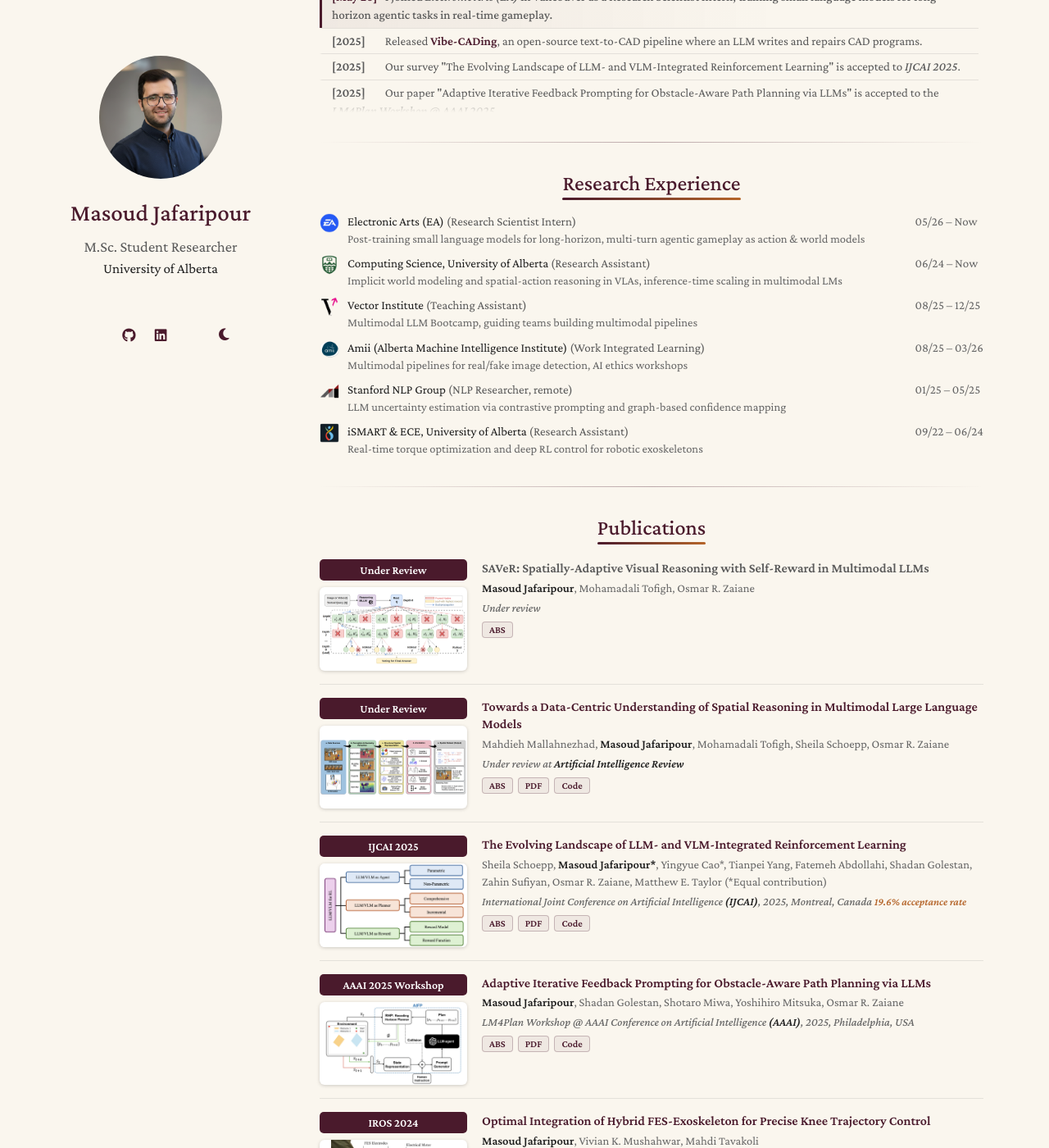
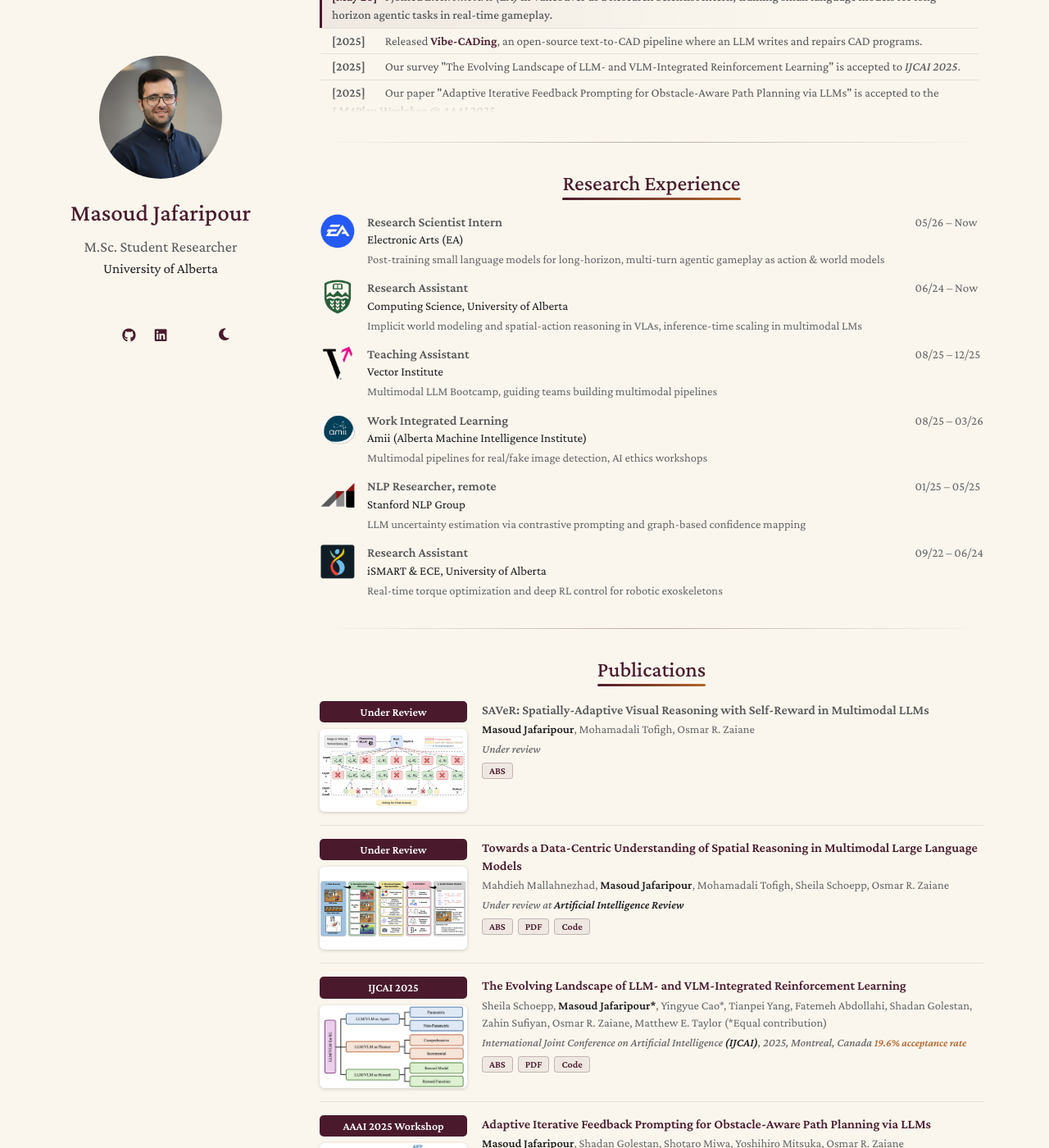
Before and after one commit to Masoudjafaripour/masoudjafaripour.github.io, a Jekyll site: the page built from index.md, in a window 1280 px wide and 1400 px high, scrolled down 523 px. Shown: the whole window at 82% size. Built offline with Jekyll 4.4.1, drawn with Linux system fonts in a browser that asks for light colours; a style sheet for code colours, icons or effects is not loaded.

Commit message:
Restyle research experience in a LinkedIn-style layout
Co-Authored-By: Claude Opus 5.5 <noreply@anthropic.com>

```diff
--- a/_includes/experience.md
+++ b/_includes/experience.md
@@ -10,7 +10,13 @@
   {%- else %}
   <i class="experience-icon {{ job.icon | default: 'fa-solid fa-flask' }}" aria-hidden="true"></i>
   {%- endif %}
-  <span class="experience-org">{% if job.link %}<a href="{{ job.link }}" rel="noopener"><autocolor>{{ job.org }}</autocolor></a>{% else %}{{ job.org }}{% endif %} <span class="experience-role">({{ job.role }})</span>{% if job.focus %}<span class="experience-focus">{{ job.focus }}</span>{% endif %}</span>
+  <div class="experience-text">
+    <span class="experience-role">{{ job.role }}</span>
+    <span class="experience-org">{% if job.link %}<a href="{{ job.link }}" rel="noopener"><autocolor>{{ job.org }}</autocolor></a>{% else %}{{ job.org }}{% endif %}</span>
+    {%- if job.focus %}
+    <span class="experience-focus">{{ job.focus }}</span>
+    {%- endif %}
+  </div>
   <span class="experience-time">{{ job.time }}</span>
 {%- endfor %}
 </div>
--- a/assets/css/custom.css
+++ b/assets/css/custom.css
@@ -235,41 +235,48 @@ hr.section-divider {
   color: var(--site-accent);
 }
 
-/* Research experience: icon, organization, dates. */
+/* Research experience, LinkedIn-style: logo, then role / organization / focus, dates on the right. */
 .experience-list {
   display: grid;
-  grid-template-columns: 24px 1fr auto;
+  grid-template-columns: 44px 1fr auto;
   align-items: start;
-  column-gap: 10px;
-  row-gap: 10px;
+  column-gap: 14px;
+  row-gap: 14px;
   font-size: 15px;
 }
 
 .experience-icon {
   color: var(--site-accent);
   text-align: center;
-  line-height: 1.4;
+  font-size: 26px;
+  line-height: 44px;
 }
 
 .experience-logo {
-  width: 24px;
-  height: 24px;
+  width: 44px;
+  height: 44px;
   object-fit: contain;
-  border-radius: 4px;
+  border-radius: 6px;
 }
 
-.experience-org {
-  font-weight: 600;
+.experience-text {
+  display: flex;
+  flex-direction: column;
+  min-width: 0;
   line-height: 1.4;
 }
 
 .experience-role {
+  font-weight: 600;
+  font-size: 16px;
+}
+
+.experience-org {
   font-weight: 400;
 }
 
 .experience-focus {
-  display: block;
-  font-weight: 400;
+  margin-top: 3px;
   font-size: 14.5px;
   color: var(--site-muted);
 }
@@ -278,6 +285,7 @@ hr.section-divider {
   color: var(--site-muted);
   white-space: nowrap;
   line-height: 1.4;
+  padding-top: 1px;
 }
 
 .experience-divider {
@@ -634,12 +642,12 @@ hr.section-divider {
   }
 
   .experience-list {
-    grid-template-columns: 24px 1fr;
+    grid-template-columns: 44px 1fr;
   }
 
   .experience-time {
     grid-column: 2;
-    margin-top: -8px;
+    margin-top: -10px;
     font-size: 14px;
   }
 }
```
